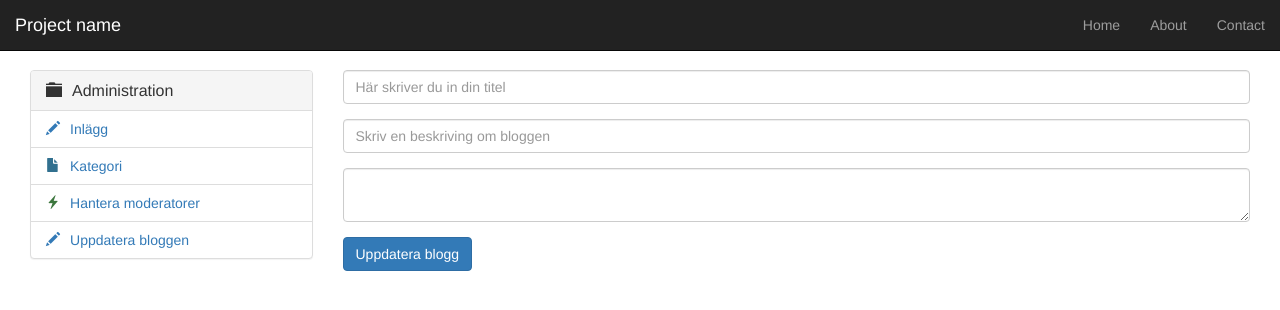
After one commit to clashshot/blogg, a PHP site: template application/view/manage/editblog.php in a window 1280 px wide. The commit adds this page. Shown: the top 310 px of the page. Run offline with PHP 8.4, Linux system fonts and the light colour scheme; the template is opened without the code that fills it, so the values that code supplies are empty; some libraries are stand-ins or nearby versions.

Commit message:
editblog

```diff
--- a/application/controller/BlogController.php
+++ b/application/controller/BlogController.php
@@ -80,6 +80,11 @@ class BlogController extends Controller
                 }
                 echo '<br>deletepost<br>';
                 break;
+            case 'update':
+                $this->View->render ('manage/editblog',array(
+                    "blog" => BlogModel::getBlog($blogid)
+                ));
+                break;
             case 'deleteblog':
                 if(UserModel::getEditPermission($blogid) >= 4){
                     //TODO BlogModel::deleteblog($blogid);
--- /dev/null
+++ b/application/view/manage/editblog.php
@@ -0,0 +1,26 @@
+<div class="container-fluid">
+    <?php
+    include "sidebar.php";
+    ?>
+    <?php $this->renderFeedbackMessages(); ?>
+    <div class="col-md-9">
+        <form method="post" action="<?php echo Config::get('URL'); ?><?= $this->blog->slug ?>/blog_update">
+            <div class="form-group">
+                <input type="text" name="title" class="form-control" value="<?=$this->blog->title?>" required placeholder="Här skriver du in din titel">
+            </div>
+            <div class="form-group">
+                <input type="text" name="description" class="form-control" value="<?=$this->blog->description?>" required
+                       placeholder="Skriv en beskriving om bloggen">
+            </div>
+            <div class="form-group">
+                <textarea name="about" class="form-control" id="editor1"><?=$this->blog->about?></textarea>
+            </div>
+            <script>
+                CKEDITOR.replace('editor1', {
+                    extraPlugins: 'bbcode',
+                });
+            </script>
+            <input type="submit" value="Uppdatera blogg" class="btn btn-primary"/>
+        </form>
+    </div>
+</div>
--- a/application/view/manage/sidebar.php
+++ b/application/view/manage/sidebar.php
@@ -11,17 +11,22 @@
                     <table class="table">
                         <tr>
                             <td>
-                                <span class="glyphicon glyphicon-pencil text-primary"></span><a href="<?php echo Config::get('URL') . '/' . $this->blog->slug;?>/manage">Inlägg</a>
+                                <span class="glyphicon glyphicon-pencil text-primary"></span><a href="<?php echo Config::get('URL') . $this->blog->slug;?>/manage">Inlägg</a>
                             </td>
                         </tr>
                         <tr>
                             <td>
-                                <span class="glyphicon glyphicon-file text-info"></span><a href="<?php echo Config::get('URL') . '/' . $this->blog->slug;?>/manage/category">Kategori</a>
+                                <span class="glyphicon glyphicon-file text-info"></span><a href="<?php echo Config::get('URL') . $this->blog->slug;?>/manage/category">Kategori</a>
                             </td>
                         </tr>
                         <tr>
                             <td>
-                                <span class="glyphicon glyphicon-flash text-success"></span><a href="<?php echo Config::get('URL') . '/' . $this->blog->slug;?>/manage/mods">Hantera moderatorer</a>
+                                <span class="glyphicon glyphicon-flash text-success"></span><a href="<?php echo Config::get('URL') . $this->blog->slug;?>/manage/mods">Hantera moderatorer</a>
+                            </td>
+                        </tr>
+                        <tr>
+                            <td>
+                                <span class="glyphicon glyphicon-pencil text-primary"></span><a href="<?php echo Config::get('URL') . $this->blog->slug;?>/manage/update">Uppdatera bloggen</a>
                             </td>
                         </tr>
                     </table>
```
